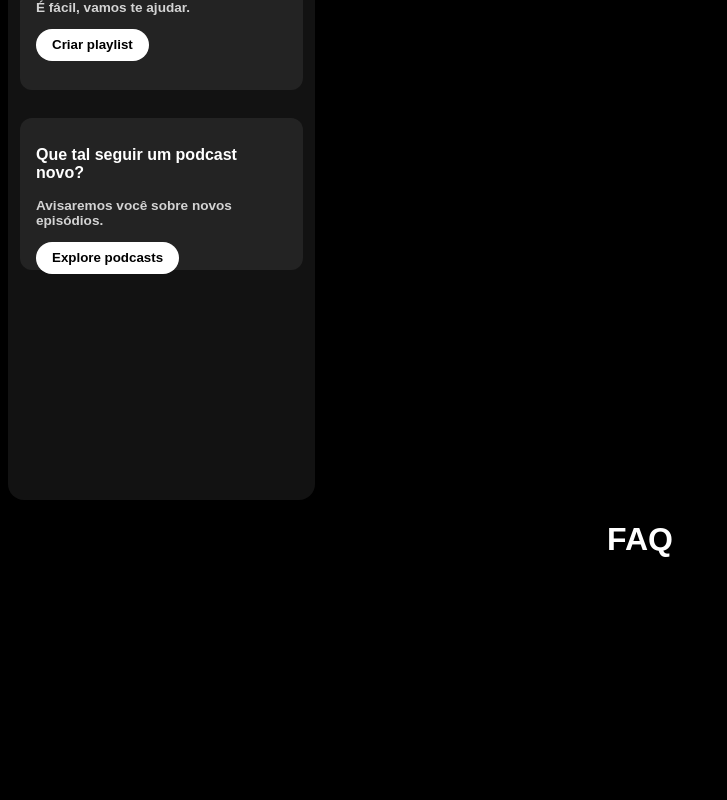
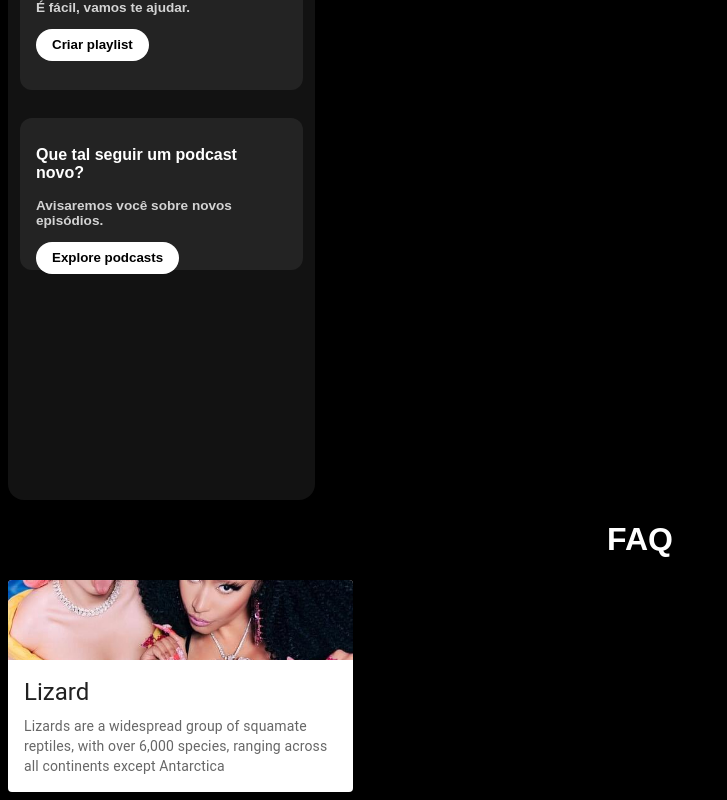
Before and after one commit to Viihgx/Spotify-Clone, a React (Create React App) app: page /principal/faq in a window 1280 px wide. Shown: the part 308-1108 px from the top of the page, without its empty margins (0-727 px from the left). Before the commit the page ends 888 px from the top, so only its background shows below. Built offline with nearby package versions, Linux system fonts and the light colour scheme.

Commit message:
Iniciais alterações do scroll

```diff
--- a/src/App.css
+++ b/src/App.css
@@ -3,6 +3,8 @@
   /* margin: 0; */
   background-color: #000;
   color: #fff;
+  overflow: hidden;
+
   /* overflow: hidden; */
   /* display: flex; */
 
--- a/src/components/Card/Card.css
+++ b/src/components/Card/Card.css
@@ -4,6 +4,7 @@
   flex: 1;
   padding-left: 1rem;
   padding-right: 1rem;
+  margin-top: 69px;
 }
 
 .h2 {
--- a/src/components/NavBar/Navbar.css
+++ b/src/components/NavBar/Navbar.css
@@ -5,6 +5,7 @@
         flex-direction: column;
         overflow: auto;
         border-radius: 1rem;
+        height: 100vh;
 
 }
 
--- a/src/components/Principal/Principal.jsx
+++ b/src/components/Principal/Principal.jsx
@@ -1,11 +1,12 @@
 import { Outlet } from "react-router-dom";
 import Sidebar from "../SideBar/Sidebar";
+import StickyNav from "../StickyNav";
 
 export default function Principal() {
     return (
         <>
+            <StickyNav />
             <Sidebar />
-
             <Outlet />
         </>
     )
--- a/src/components/StickyNav.css
+++ b/src/components/StickyNav.css
@@ -4,7 +4,7 @@
 }
 
 .sticky-nav{
-    width: 76%;
+    width: 73%;
     position: fixed;
     /* top: 0; */
     border-radius: 0.5rem 0 0 0;
--- a/src/routes/Faq.jsx
+++ b/src/routes/Faq.jsx
@@ -1,4 +1,10 @@
 import React from 'react';
+import Card from '@mui/material/Card';
+import CardContent from '@mui/material/CardContent';
+import CardMedia from '@mui/material/CardMedia';
+import Typography from '@mui/material/Typography';
+import { CardActionArea } from '@mui/material';
+import TopHits from '../assets/TopHits.jpg'
 
 const Faq = () => {
   return (
@@ -6,6 +12,30 @@
     <div>
       <h1 style={{textAlign: "center", fontWeight: "bold"}}>FAQ</h1>
 
+      <Card sx={{ maxWidth: 345 }}>
+      <CardActionArea>
+        <CardMedia
+          component="img"
+          height="80"
+          weight="80"
+          object-fit="cover"
+          image={TopHits}
+          alt="green iguana"
+          style={{ objectFit: 'cover' }}
+
+        />
+        <CardContent>
+          <Typography gutterBottom variant="h5" component="div">
+            Lizard
+          </Typography>
+          <Typography variant="body2" color="text.secondary">
+            Lizards are a widespread group of squamate reptiles, with over 6,000
+            species, ranging across all continents except Antarctica
+          </Typography>
+        </CardContent>
+      </CardActionArea>
+    </Card>
+
     </div>
     </>
   );
```
